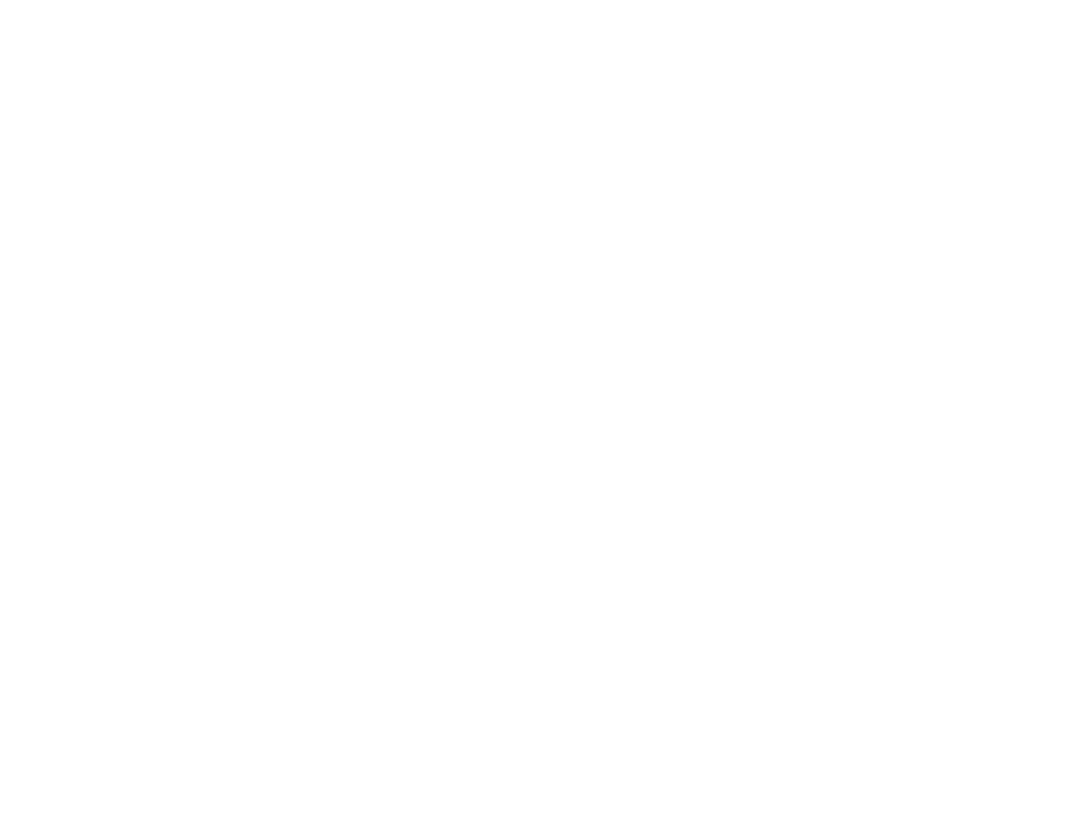
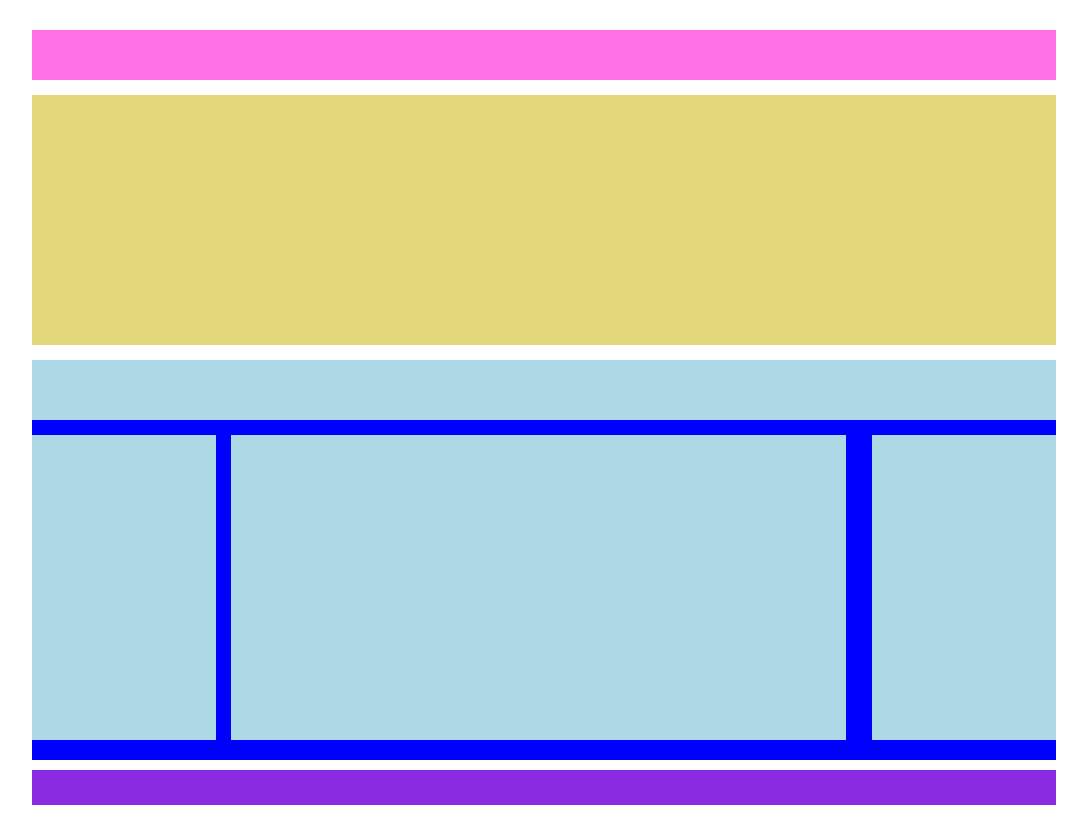
Before and after one commit to FaZ1994/htmlcss-struttura-wp, a plain HTML site: page index.html in a window 1280 px wide. Shown: the whole page, without its empty margins (96-1183 px from the left). Before the commit the page ends 800 px from the top, so only its background shows below. Drawn offline with Linux system fonts and the light colour scheme.

Commit message:
creato intestazione base colorata

```diff
--- a/css/style.css
+++ b/css/style.css
@@ -11,3 +11,93 @@ content: '';
 display: table;
 clear: both;
 }
+
+.debug {
+    border: 1px solid;
+    height: 90%;
+}
+
+
+body {
+    width: 80%;
+    margin: 30px auto;
+
+}
+
+.logo {
+    height: 50px;
+    background-color: rgb(255, 112, 231);
+}
+
+/* ul {
+    list-style-type: none;
+    margin: 0;
+    padding: 0;
+    overflow: hidden;
+  }
+
+  li {
+    float: left;
+  }
+
+  li a {
+    display: block;
+    color: rgb(168, 165, 165);
+    text-align: center;
+    padding: 14px 10px;
+    text-decoration: none;
+    text-transform: uppercase;
+    font-size: 15px;
+
+  }
+
+  li a:hover {
+    color: rgb(0, 0, 0);
+  }
+  */
+
+  .img-container {
+      height: 250px;
+      background-color:#E1D67A;
+      /* border-radius: 6px; */
+      margin: 15px 0;
+  }
+
+  main {
+      background-color: blue;
+      height: 400px;
+      margin-bottom: 10px;
+  }
+
+  .title {
+    height: 60px;
+    background-color:lightblue ;
+  }
+
+  .box {
+    background-color: lightblue;
+    height: 305px;
+    margin-top: 15px;
+    margin-bottom: 15px;
+  }
+
+.box-center {
+    width: 60%;
+    float: left;
+    background-color: lightblue;
+    margin: 15px;
+}
+
+.box.box-left {
+  width:18%;
+  float: left;
+}
+.box.box-right {
+    width:18%;
+    float: right;
+}
+
+  footer {
+      height: 35px;
+      background-color: blueviolet;
+  }
--- a/index.html
+++ b/index.html
@@ -1,10 +1,10 @@
 <!DOCTYPE html>
 <html lang="en">
-<head>
-    <meta charset="UTF-8">
-    <meta http-equiv="X-UA-Compatible" content="IE=edge">
-    <meta name="viewport" content="width=device-width, initial-scale=1.0">
-    <link rel="stylesheet" href="./CSS/style.css" />
+  <head>
+    <meta charset="UTF-8" />
+    <meta http-equiv="X-UA-Compatible" content="IE=edge" />
+    <meta name="viewport" content="width=device-width, initial-scale=1.0" />
+    <link rel="stylesheet" href="./css/style.css" />
     <link rel="preconnect" href="https://fonts.googleapis.com" />
     <link rel="preconnect" href="https://fonts.gstatic.com" crossorigin />
     <link
@@ -12,9 +12,38 @@
       rel="stylesheet"
     />
     <title>WP Layout</title>
+  </head>
+  <body>
+    <header>
+      <div class="logo"></div>
 
-</head>
-<body>
+      <nav>
+        <!--
 
-</body>
+            <ul>
+                <li> <a href="#">Features</a> </li>
+                <li> <a href="#">Editorials</a> </li>
+                <li> <a href="#">Environment</a> </li>
+                <li> <a href="#">Blog</a> </li>
+                <li> <a href="#">Shop</a> </li>
+                <li> <a href="#">Contact</a> </li>
+
+            </ul>
+
+             -->
+      </nav>
+    </header>
+
+    <div class="img-container">
+      <img src="" alt="" />
+    </div>
+
+    <main class="clearfix">
+        <div class="title"></div>
+      <div class="box box-left"></div>
+      <div class="box box-center"></div>
+      <div class="box box-right"></div>
+    </main>
+    <footer></footer>
+  </body>
 </html>
```
Also changed, not shown: layout-completo.png (added), test.css (added).
